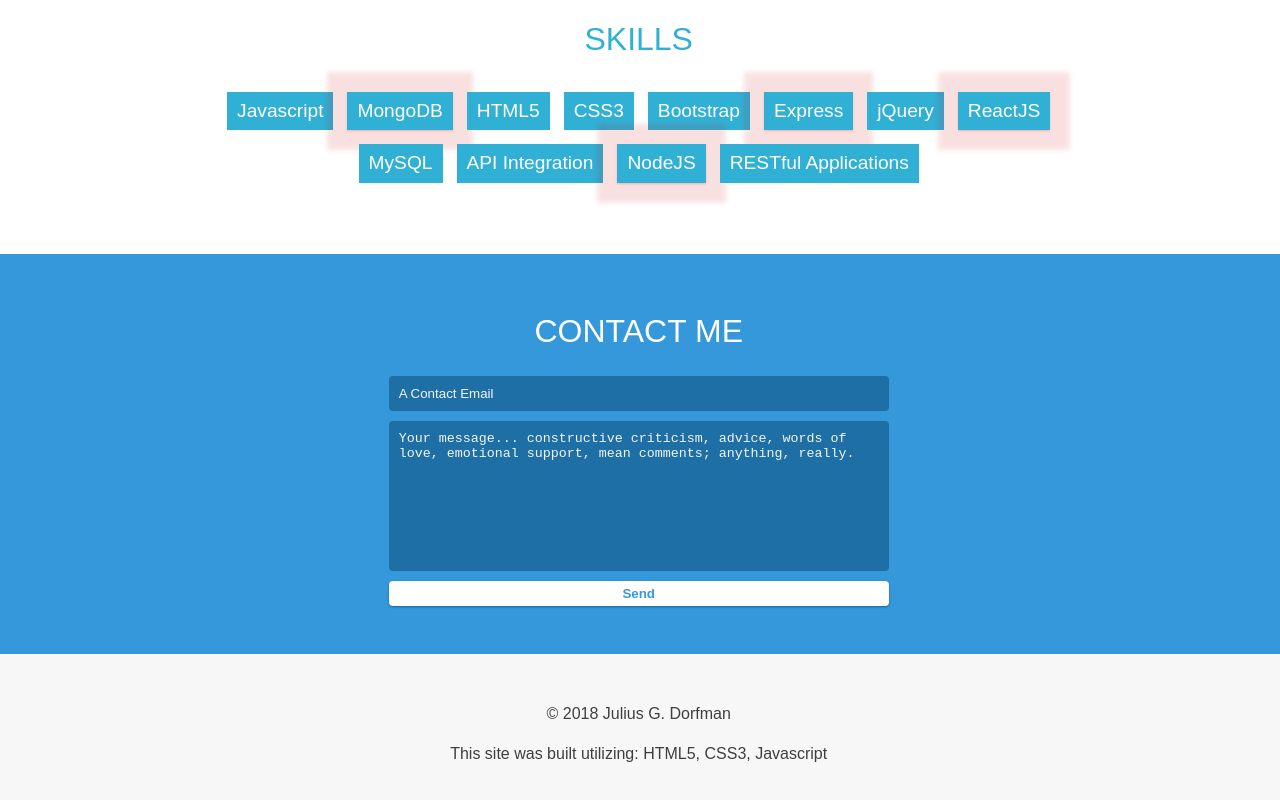
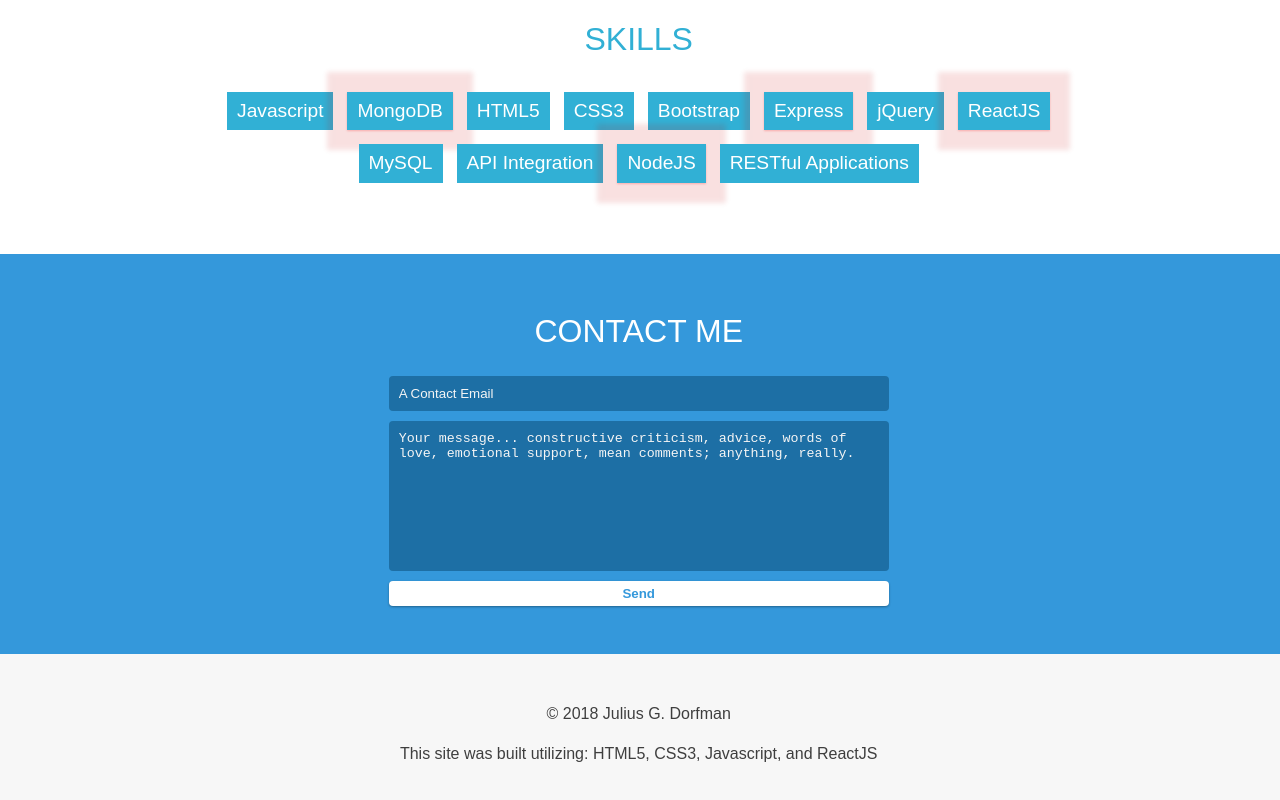
Before and after one commit to JuliusDorfman/juliusd-react-portfolio, a React (Create React App) app: page / in a window 1280 px wide. Shown: the part 2251-3051 px from the top of the page. Built offline with nearby package versions, Linux system fonts and the light colour scheme.

Commit message:
added clicky_game

```diff
--- a/src/pages/Homepage.js
+++ b/src/pages/Homepage.js
@@ -47,7 +47,7 @@ export class Homepage extends Component {
         <h4 class="jumbotron-thankyou">Thanks for visiting!</h4>
 
         <div id="down-arrow">
-          <span><a href="#about"><i class="fa fa-chevron-down" aria-hidden="true"></i></a></span>
+          <span><a href="#about"><i class="fa fa-chevron-down" aria-hidden="true" alt="downar"></i></a></span>
         </div>
       </div>
 
@@ -125,7 +125,7 @@ export class Homepage extends Component {
             <div class="project-card" id="cardFour">
               <div class="image-container">
                 <div class="project-image">
-                  <img src="./assets/images/clicky_game.png" alt="clicky_game screenshot"/>
+                  <img src="./assets/images/clicky_game.png" alt="clicky_game_screenshot"/>
                 </div>
               </div>
               <div class="project-content">
@@ -195,7 +195,7 @@ export class Homepage extends Component {
             <p>&copy; 2018 Julius G. Dorfman</p>
           </div>
           <div class="content-body">
-            <p>This site was built utilizing: HTML5, CSS3, Javascript</p>
+            <p>This site was built utilizing: HTML5, CSS3, Javascript, and ReactJS</p>
           </div>
         </div>
         <div class="side-content"></div>
```
